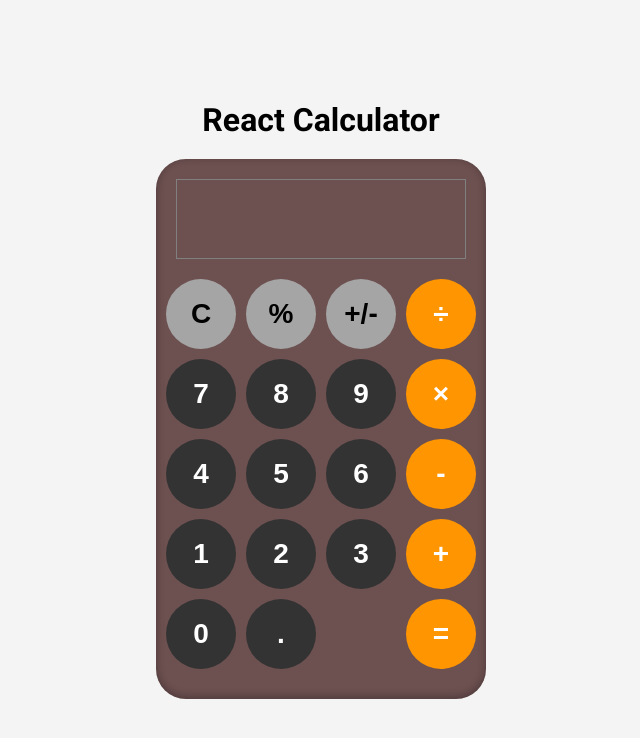
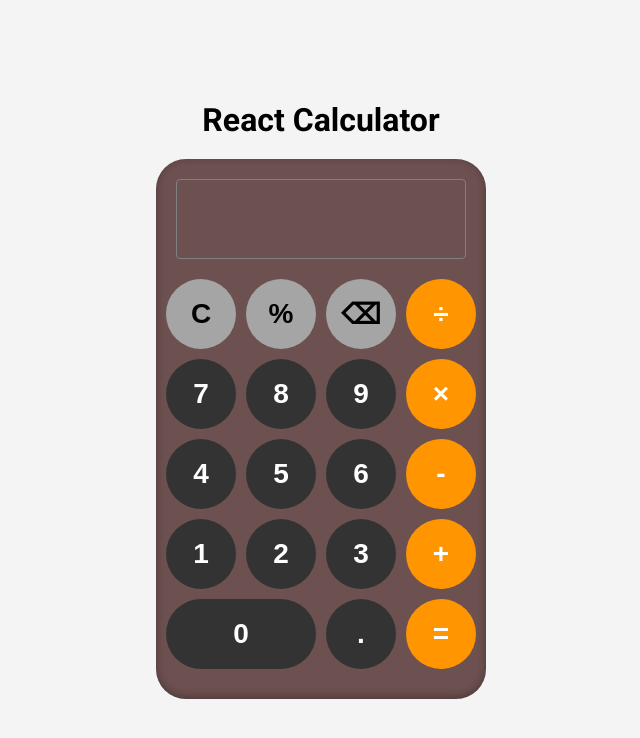
Before and after one commit to Mzhgn/React-Calculator, a React (Create React App) app: page / in a window 1280 px wide. Shown: the top 738 px of the page, without its empty margins (319-959 px from the left). Built offline with nearby package versions, Linux system fonts and the light colour scheme.

Commit message:
adding backspace

```diff
--- a/src/App.css
+++ b/src/App.css
@@ -23,6 +23,7 @@
   color: white;
   font-size: 50px;
   padding: 10px;
+  border-radius: 4px;
 }
 button {
   display: flex;
@@ -65,6 +66,11 @@ button:active {
   background: #333;
   color: white;
 }
+.numbers button:nth-child(10) {
+  grid-column: span 2;
+  width: 100%;
+  border-radius: 35px;
+}
 .operators button {
   background: #a5a5a5;
   color: black;
--- a/src/components/Calculator.js
+++ b/src/components/Calculator.js
@@ -35,7 +35,7 @@ const Calculator = () => {
           <div className="special-buttons">
             <button onClick={handleClear}>C</button>
             <button onClick={handlePercentage}>%</button>
-            <button onClick={() => handleClick("+/-")}>+/-</button>
+            <button onClick={() => handleClick("+/-")}>⌫ </button>
             {/* <button onClick={handleCalculate}>=</button> */}
           </div>
           <div className="numbers">
```
